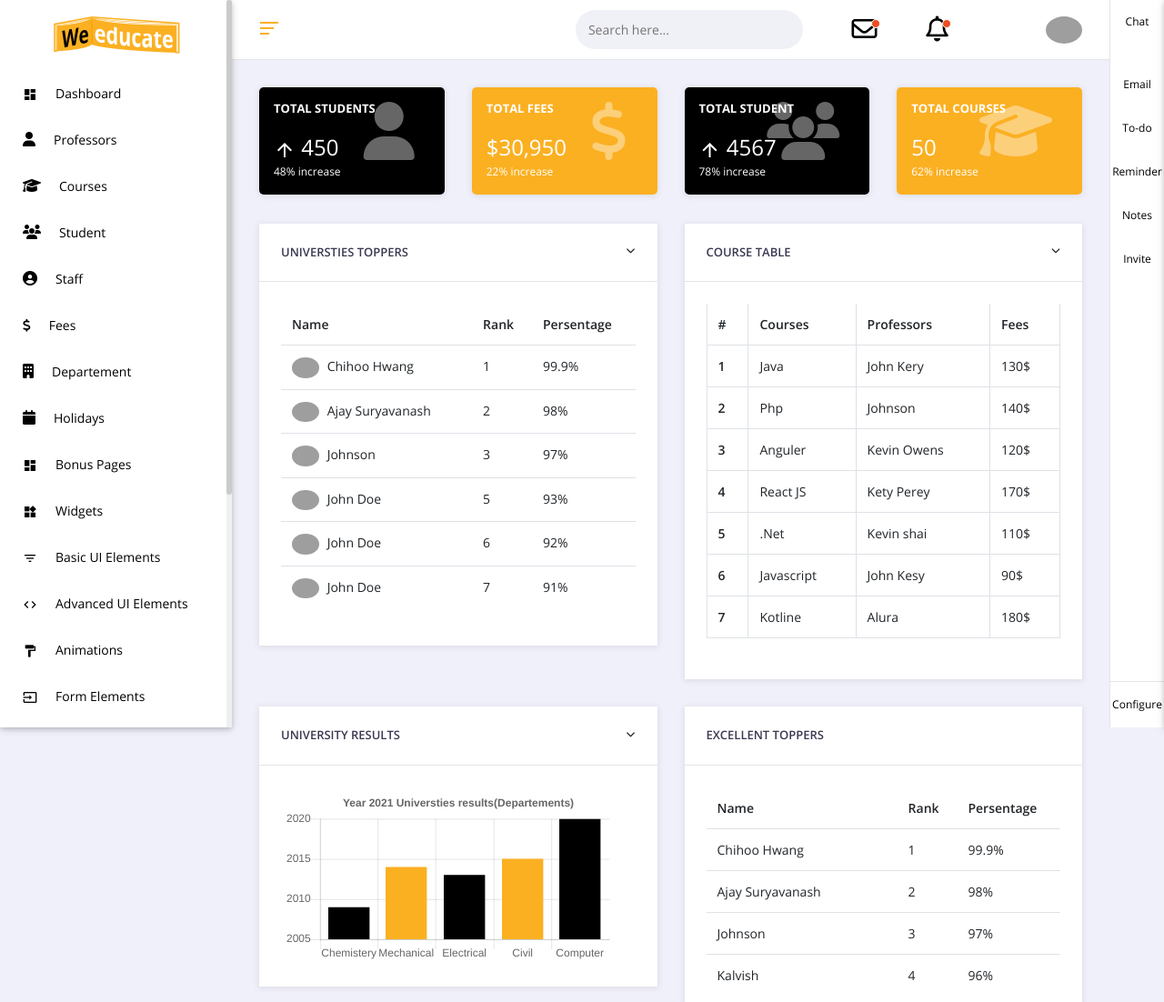
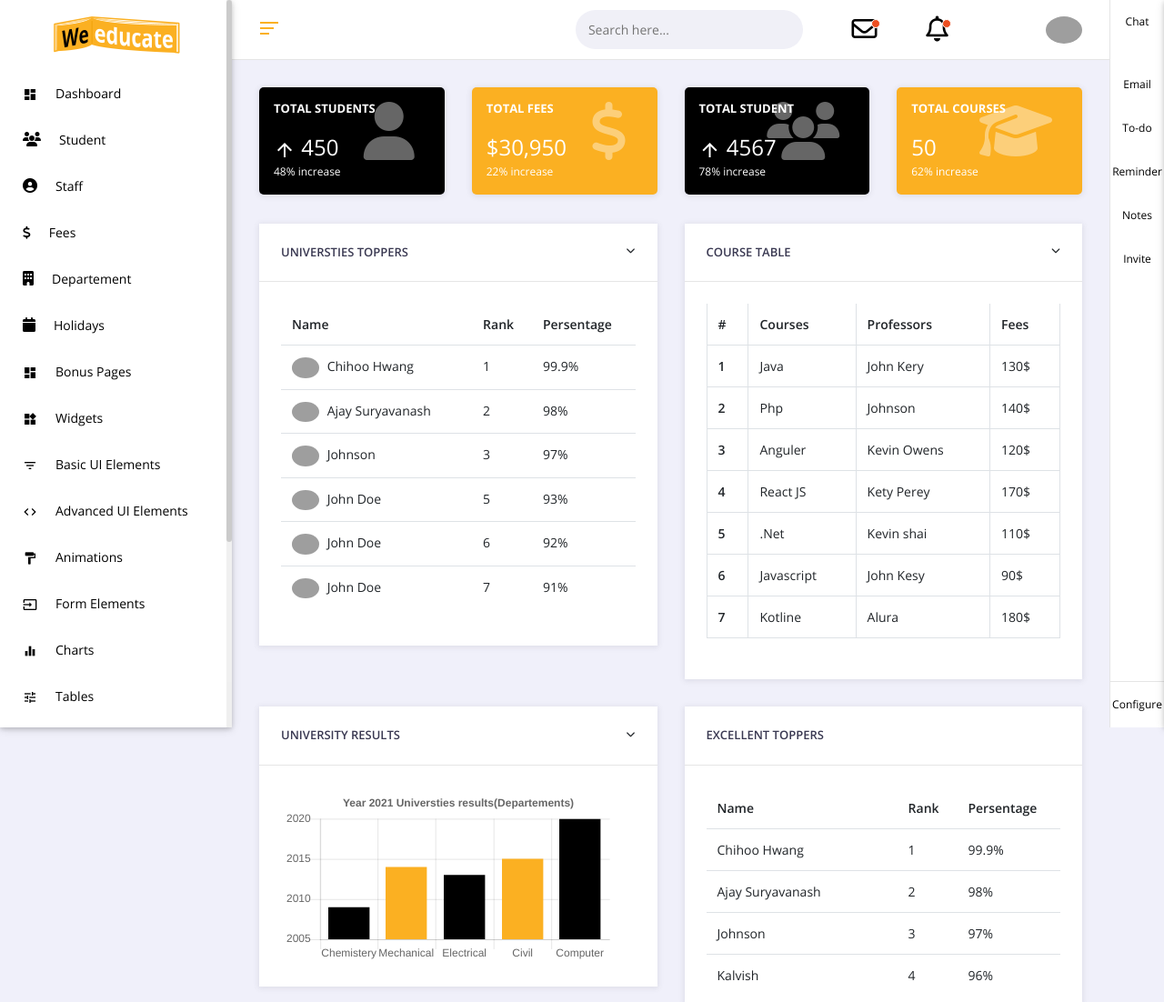
Before and after one commit to shahilkk/scientia, a Django app: page /parent/index/ in a window 1280 px wide. Shown: the top 1102 px of the page at 91% size. Run offline with Django 4.2, Linux system fonts and the light colour scheme; some libraries are stand-ins or nearby versions; grey boxes are pictures that could not be loaded.

Commit message:
website reconstruction

```diff
--- a/template/parent/partials/sidebar.html
+++ b/template/parent/partials/sidebar.html
@@ -23,8 +23,10 @@
     </li>
     <!-- /Dashboard -->
 
-    <!--Proessors Start-->
-    <li class="menu-item">
+    <!------------------------Proessors Start------------------------>
+
+    <!-- <li class="menu-item">
+
       <a href="#" class="has-chevron" data-toggle="collapse" data-target="#professor" aria-expanded="false"
         aria-controls="dashboard">
         <span><i class="fa fa-user fs-16"></i>Professors</span>
@@ -34,11 +36,14 @@
         <li> <a href="pages/professors/addprofessor.html">Add Professors</a> </li>
         <li> <a href="pages/professors/aboutprofessor.html">About Professors</a> </li>
       </ul>
-    </li>
-    <!-- /Proessors End--->
+    </li> -->
 
-    <!--Courses Start-->
-    <li class="menu-item">
+
+
+    <!-------------------------- /Proessors End ---------------------->
+
+    <!---------------------------Courses Start------------------------->
+    <!-- <li class="menu-item">
       <a href="#" class="has-chevron" data-toggle="collapse" data-target="#courses" aria-expanded="false"
         aria-controls="dashboard">
         <span><i class="fa fa-graduation-cap fs-16"></i>Courses</span>
@@ -48,8 +53,8 @@
         <li> <a href="pages/courses/addcourses.html">Add Courses</a> </li>
         <li> <a href="pages/courses/aboutcourses.html">About Courses</a> </li>
       </ul>
-    </li>
-    <!-- /Courses End--->
+    </li> -->
+    <!--------------------------- /Courses End------------------------->
 
     <!--Student Start-->
     <li class="menu-item">
--- a/template/website/partials/footer.html
+++ b/template/website/partials/footer.html
@@ -119,7 +119,7 @@
 </footer><!-- ##### END FOOTER #####-->
 
 <!-- ##### CORNER #####-->
-<!-- <div class="hidden-md-down">
+ <div class="hidden-md-down">
     <div class="chat">
         <div class="panel" id="chat_panel">
             <header>
@@ -153,7 +153,7 @@
         <div class="btn-floating btn-large chat-button" id="toggle_chat"><span
                 class="indicator online"></span><i class="ion ion-chatbox"></i></div>
     </div>
-</div> -->
+</div>
 <!-- ##### END CORNER #####-->
 </div>
 </div>
```
